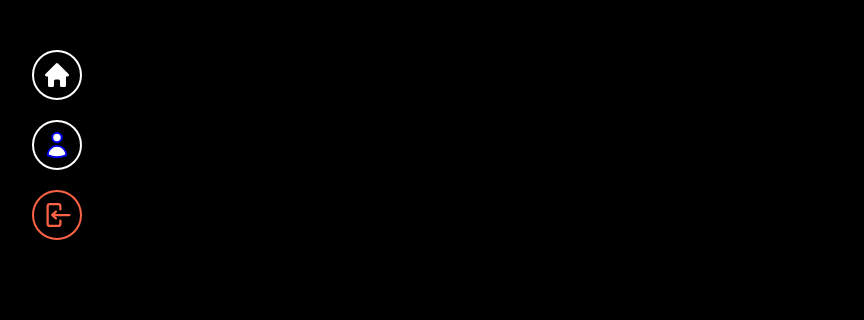
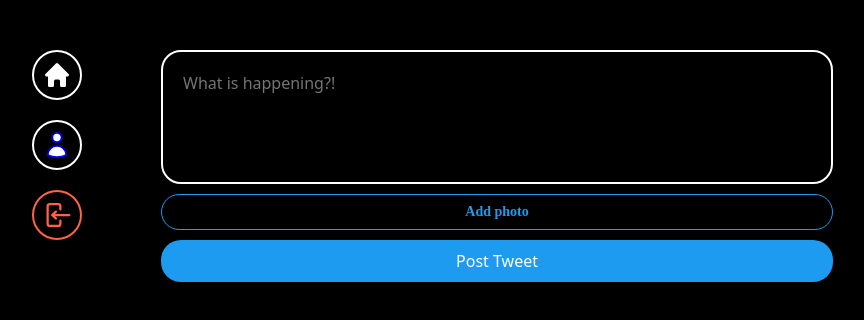
Before and after one commit to leesulgi66/nwitter-reloaded, a React (Vite) app: page / in a window 1280 px wide. Shown: the top 320 px of the page, without its empty margins (237-1101 px from the left). Built offline with nearby package versions, Linux system fonts and the light colour scheme; no server answers; sample sign-in values are in the browser's storage.

Commit message:
Post Tweet Form

```diff
--- /dev/null
+++ b/src/components/post-tweet-form.tsx
@@ -0,0 +1,79 @@
+import { useState } from "react";
+import styled from "styled-components"
+
+const Form = styled.form`
+    display: flex;
+    flex-direction: column;
+    gap: 10px;
+`;
+
+const TextArea = styled.textarea`
+    border: 2px solid white;
+    padding: 20px;
+    border-radius: 20px;
+    font-size: 16px;
+    color: white;
+    background-color: black;
+    width: 100%;
+    resize: none;
+    &::placeholder {
+        font-size: 16px;
+        font-family: system-ui, -apple-system, BlinkMacSystemFont, 'Segoe UI', Roboto, Oxygen, Ubuntu, Cantarell, 'Open Sans', 'Helvetica Neue', sans-serif;
+    }
+    &:focus {
+        outline: none;
+        border-color: #1d9bf0;
+    }
+`;
+
+const AttachFileButton = styled.label`
+    padding: 10px 0px;
+    color: #1d9bf0;
+    text-align: center;
+    border-radius: 20px;
+    border: 1px solid #1d9bf0;
+    font-size: 14px;
+    font-weight: 600;
+    cursor: pointer;
+`;
+
+const AttachFileInput = styled.input`
+    display: none;
+`;
+
+const SubmitBtn = styled.input`
+    background-color: #1d9bf0;
+    color: white;
+    border: none;
+    padding: 10px 0px;
+    border-radius: 20px;
+    font-size: 16px;
+    font-family: system-ui, -apple-system, BlinkMacSystemFont, 'Segoe UI', Roboto, Oxygen, Ubuntu, Cantarell, 'Open Sans', 'Helvetica Neue', sans-serif;
+    cursor: pointer;
+    &:hover,
+    &:active {
+        opacity: 0.85;
+    }
+`;
+
+export default function PostTweetForm() {
+    const [isLoading, setLoading] = useState(false);
+    const [tweet, setTweet] = useState("");
+    const [file, setFile] = useState<File | null>(null);
+    const onChange = (e: React.ChangeEvent<HTMLTextAreaElement>) => {
+        setTweet(e.target.value);
+    }
+    const onFileChange = (e: React.ChangeEvent<HTMLInputElement>)=> {
+        const{files} = e.target;
+        if(files && files.length === 1) {
+            setFile(files[0]);
+        }
+    }
+
+    return <Form>
+        <TextArea rows={5} maxLength={180} onChange={onChange} value={tweet} placeholder="What is happening?!"/>
+        <AttachFileButton htmlFor="file">{file ? "Potho added✔" : "Add photo"}</AttachFileButton>
+        <AttachFileInput onChange={onFileChange} type="file" id="file" accept="image/*"/>
+        <SubmitBtn type="submit" value={isLoading ? "Posting..." : "Post Tweet"}/>
+    </Form>
+}
--- a/src/routes/home.tsx
+++ b/src/routes/home.tsx
@@ -1,3 +1,7 @@
+import PostTweetForm from "../components/post-tweet-form";
+
 export default function Home() {
-    return (<h1></h1>);
+    return (<>
+        <PostTweetForm />
+    </>);
 }
```
